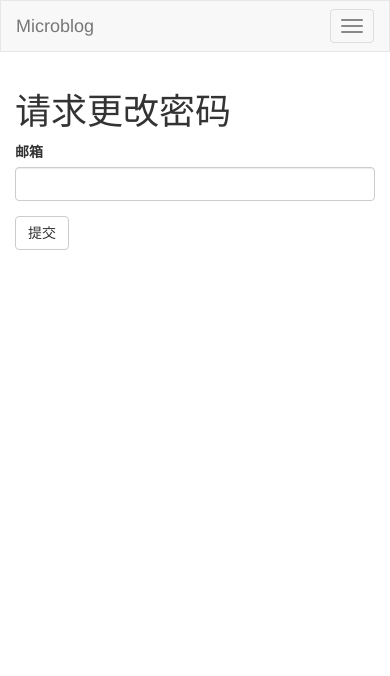
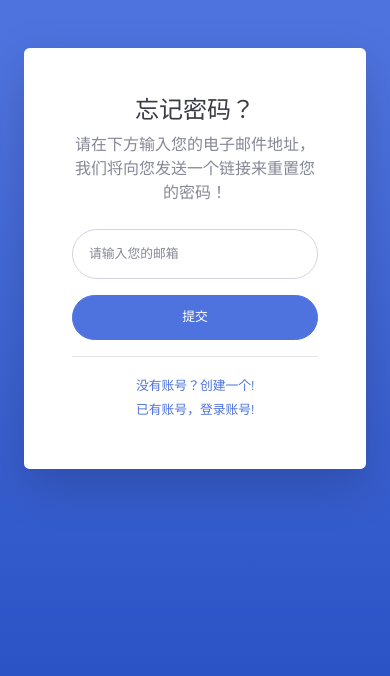
Before and after one commit to yitongtong/microblog, a Flask app: page /reset_password_request in a window 390 px wide. Shown: the top 676 px of the page. Run offline with Flask 2, Linux system fonts and the light colour scheme; some libraries are stand-ins or nearby versions.

Commit message:
add 美化登录相关页面

```diff
--- a/app/templates/login.html
+++ b/app/templates/login.html
@@ -18,9 +18,15 @@
                 {{ form.hidden_tag() }}
                 <div class="form-group">
                   {{ form.username(class="form-control form-control-user", placeholder="请输入账号...") }}
+                  {% for error in form.username.errors %}
+                    alert( {{error}} )
+                  {% endfor %}
                 </div>
                 <div class="form-group">
                   {{ form.password(class="form-control form-control-user", placeholder="请输入密码...") }}
+                  {% for error in form.password.errors %}
+                    alert( {{error}} )
+                  {% endfor %}
                 </div>
                 <div class=" form-group">
                   <div class="custom-control custom-checkbox small">
--- a/app/templates/reset_password_request.html
+++ b/app/templates/reset_password_request.html
@@ -1,14 +1,43 @@
-{% extends "base.html" %}
-{% import 'bootstrap/wtf.html' as wtf %}
+{% extends "login_base.html" %}
 
-{% block app_content %}
+{% block login_container %}
 
-<h1>请求更改密码</h1>
-
-<div class="row">
-    <div class="col-md-4">
-        {{ wtf.quick_form(form) }}
+<!-- Outer Row -->
+<div class="row justify-content-center">
+    <div class="col-xl-10 col-lg-12 col-md-9">
+        <div class="card o-hidden border-0 shadow-lg my-5">
+            <div class="card-body p-0">
+                <!-- Nested Row within Card Body -->
+                <div class="row">
+                    <div class="col-lg-6 d-none d-lg-block bg-password-image"></div>
+                    <div class="col-lg-6">
+                        <div class="p-5">
+                            <div class="text-center">
+                                <h1 class="h4 text-gray-900 mb-2">忘记密码？</h1>
+                                <p class="mb-4">请在下方输入您的电子邮件地址，我们将向您发送一个链接来重置您的密码！</p>
+                            </div>
+                            <form class="user" method="POST">
+                                {{ form.hidden_tag() }}
+                                <div class="form-group">
+                                    {{ form.email(class="form-control form-control-user", placeholder="请输入您的邮箱") }}
+                                    {% for error in form.email.errors %}
+                                    <span style="color: red;">[{{ error }}]</span>
+                                    {% endfor %}
+                                </div>
+                                {{ form.submit(class="btn btn-primary btn-user btn-block") }}
+                            </form>
+                            <hr>
+                            <div class="text-center">
+                                <a class="small" href="{{ url_for('register') }}">没有账号？创建一个!</a>
+                            </div>
+                            <div class="text-center">
+                                <a class="small" href="{{ url_for('login') }}">已有账号，登录账号!</a>
+                            </div>
+                        </div>
+                    </div>
+                </div>
+            </div>
+        </div>
     </div>
 </div>
-
 {% endblock %}
```
Also changed, not shown: app/templates/register.html (+21 -12 lines), app/templates/register_old.html (deleted, +0 -14 lines), app.db.
